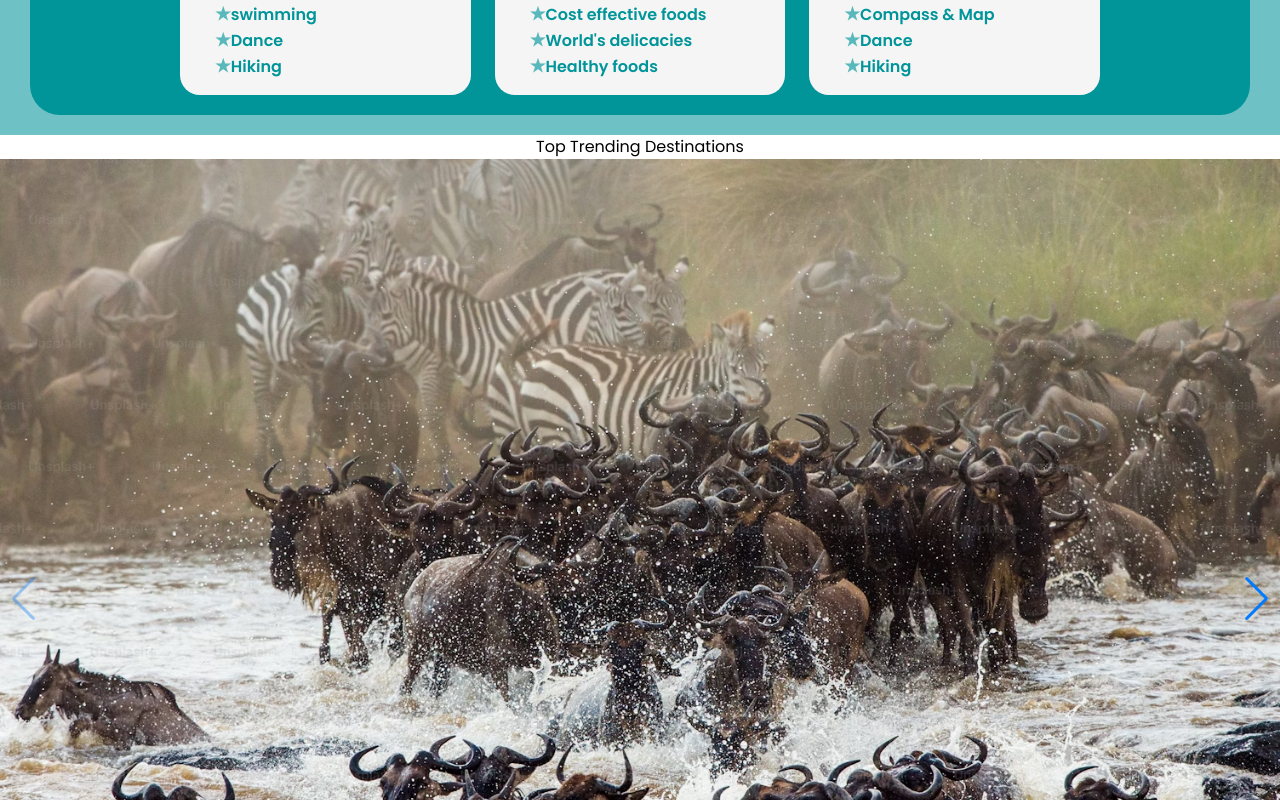
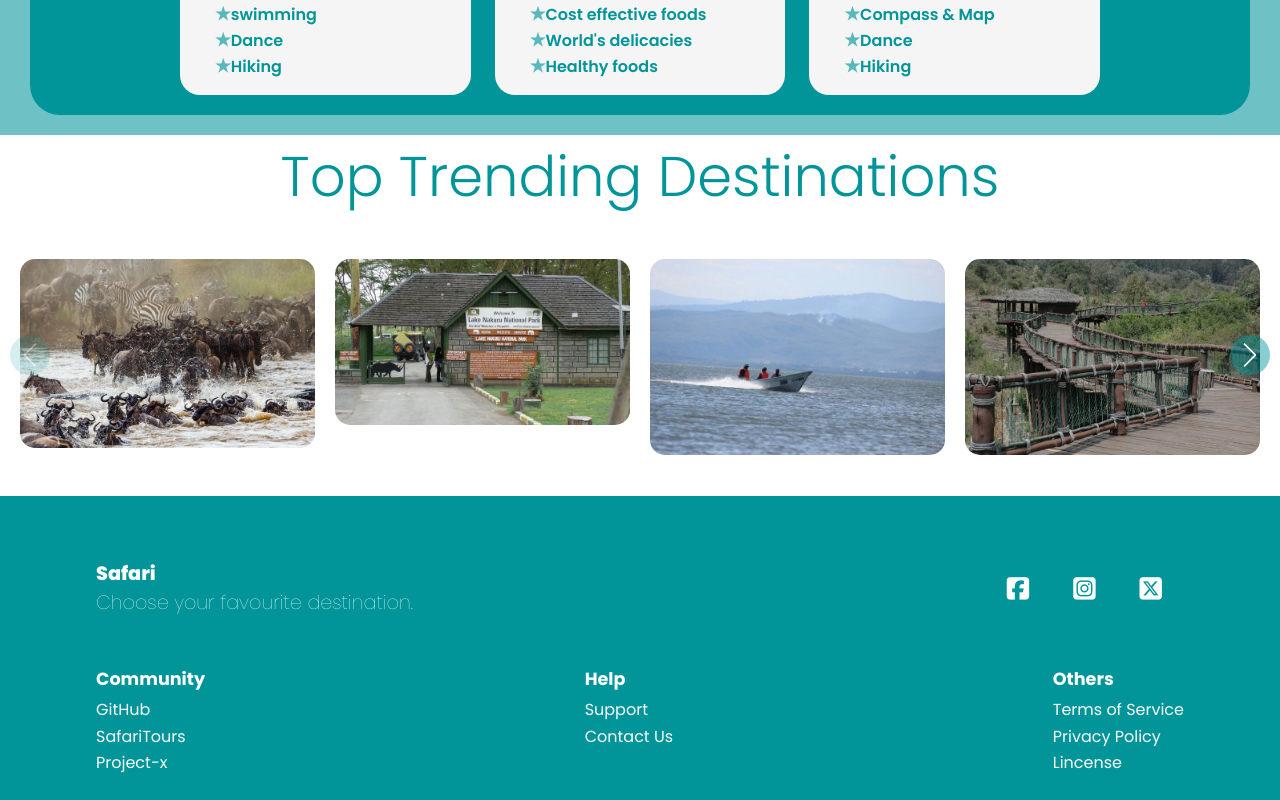
Before and after one commit to arnold-0803/Safari-Front-end-Web-Project, a React (Create React App) app: page / in a window 1280 px wide. Shown: the part 3060-3860 px from the top of the page. Built offline with nearby package versions, Linux system fonts and the light colour scheme; the HTML template or start-up script is replaced by a standard one.

Commit message:
swiper feature added

```diff
--- a/src/components/SwiperScreen.js
+++ b/src/components/SwiperScreen.js
@@ -4,6 +4,7 @@ import 'swiper/css';
 import 'swiper/css/pagination';
 import 'swiper/css/navigation';
 import { Autoplay, Navigation, Pagination } from 'swiper/modules';
+import { Link } from 'react-router-dom';
 
 
 function SwiperScreen({
@@ -11,7 +12,7 @@ function SwiperScreen({
   customClassName,
   slidesPerView=1,
   spaceBetween=20,
-  breakPoints={},
+  breakpoints={},
   navigation,
   pagination,
   loop,
@@ -26,7 +27,7 @@ function SwiperScreen({
         className={customClassName}
         slidesPerView={slidesPerView}
         spaceBetween={spaceBetween}
-        breakPoints={breakPoints}
+        breakpoints={breakpoints}
         navigation={navigation}
         pagination={pagination ? {clickable:true} : false}
         loop={loop}
@@ -35,18 +36,27 @@ function SwiperScreen({
       >
         <ul>
           {destintions && (destintions.map(item => (
-            <li key={item.id}>
-              <SwiperSlide key={item.id}>
-                <div>
-                  <img src={item.image} alt={item.heading} />
-                </div>
-                <div>
-                  <h3>
-                    {item.heading}
-                  </h3>
-                </div>
-              </SwiperSlide>
-            </li>
+            <SwiperSlide className='swiper-slide'
+              key={item.id}
+            >
+              <div className='image-wrapper'>
+                <img className='w-full h-full'
+                  src={item.image} alt={item.heading}
+                />
+              </div>
+              <div className='content-wrapper'>
+                <Link className='block w-full h-full'
+                  to={"/"}>
+                <h3 className='text-[#fff] text-[1.5rem] font-extralight pt-[30px]'>
+                  {item.heading}
+                </h3>
+                <p className='flex justify-center items-center px-[10px]
+                  text-[#fff]'>
+                  {item.description.slice(0,100)}
+                </p>
+                </Link>
+              </div>
+            </SwiperSlide>
           )))}
         </ul>
       </Swiper>
--- a/src/index.css
+++ b/src/index.css
@@ -139,3 +139,41 @@ nav .menubar i{
 .search .cards ul li{
   @apply max-w-[354px] max-[875px]:max-w-[280px];
 }
+
+.trending-destiination .trending-swiper{
+  @apply p-[40px_20px];
+}
+
+.trending-swiper .swiper-slide{
+  @apply relative;
+}
+
+.trending-swiper .swiper-slide .image-wrapper{
+  @apply rounded-[15px] overflow-hidden w-full h-full;
+}
+
+.trending-swiper .swiper-slide .content-wrapper{
+  background: linear-gradient(rgba(1, 149, 154, 0.3), #01959ad5);
+  @apply absolute top-0 left-0 w-full h-full rounded-[15px];
+  opacity: 0;
+  visibility: hidden;
+  transition: opacity 0.3s ease-in-out, visibility 0.3s ease-in-out;
+}
+
+.trending-swiper .swiper-slide:hover .content-wrapper{
+  transform-origin: bottom;
+  @apply block;
+  opacity: 1;
+  visibility: visible;
+}
+
+.trending-swiper .swiper-button-prev,
+.trending-swiper .swiper-button-next{
+  @apply text-[#fff] bg-[#01959a77] w-[40px] h-[40px]
+  rounded-[50px];
+}
+
+.trending-swiper .swiper-button-prev::after,
+.trending-swiper .swiper-button-next::after{
+  @apply text-[1.5rem] font-medium;
+}
--- a/src/pages/Home.js
+++ b/src/pages/Home.js
@@ -42,9 +42,12 @@ const Home = ({scrollToTop}) => {
     scrollToTop();
   }, [scrollToTop]);
 
-  const breakPoints = {
-    1024:{slidesPerView:3},
-  }
+  const breakpoints = {
+    0:{slidesPerView: 1},
+    640:{slidesPerView:2},
+    768:{slidesPerView:3},
+    1024:{slidesPerView:4}
+  };
 
   return (
     <div className="home">
@@ -78,14 +81,16 @@ const Home = ({scrollToTop}) => {
       <div>
         <AdventureActivities/>
       </div>
-      <div>
-        <h1>
+      <div className="trending-destiination">
+        <h1 className="heading">
           Top Trending Destinations
         </h1>
         <SwiperScreen
+          customClassName="trending-swiper"
           data={data}
+          slidesPerView={3}
           navigation={true}
-          breakPoints={breakPoints}
+          breakpoints={breakpoints}
         />
       </div>
       <div>
```
